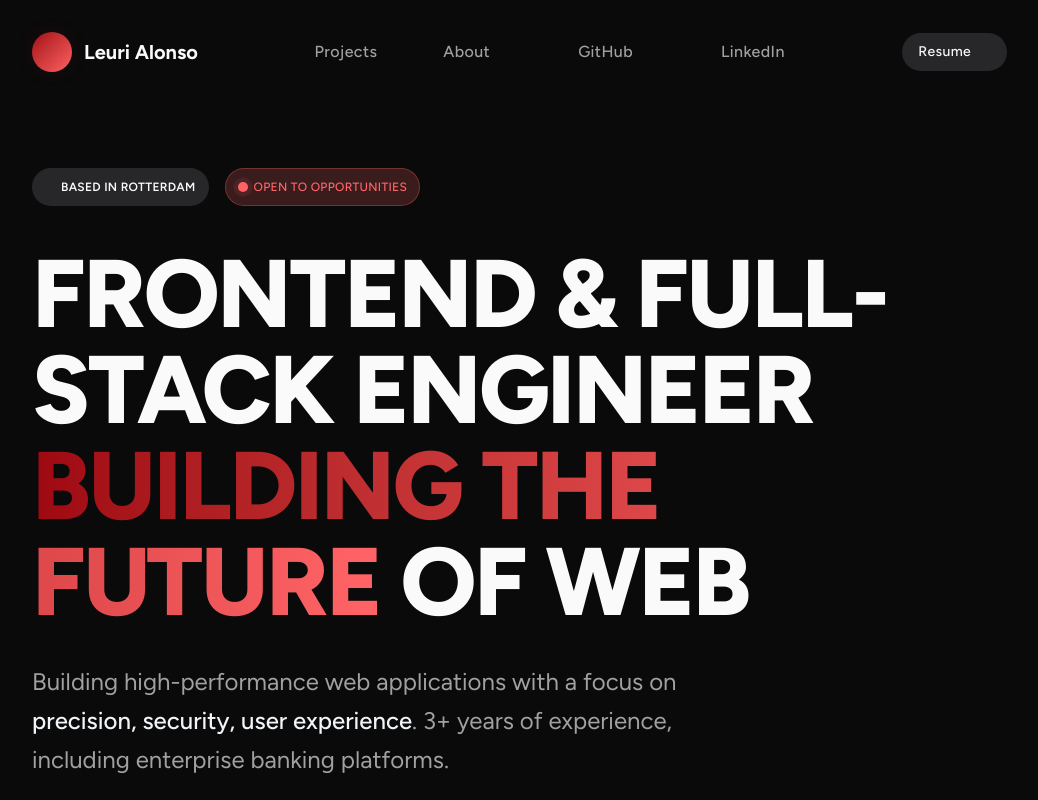
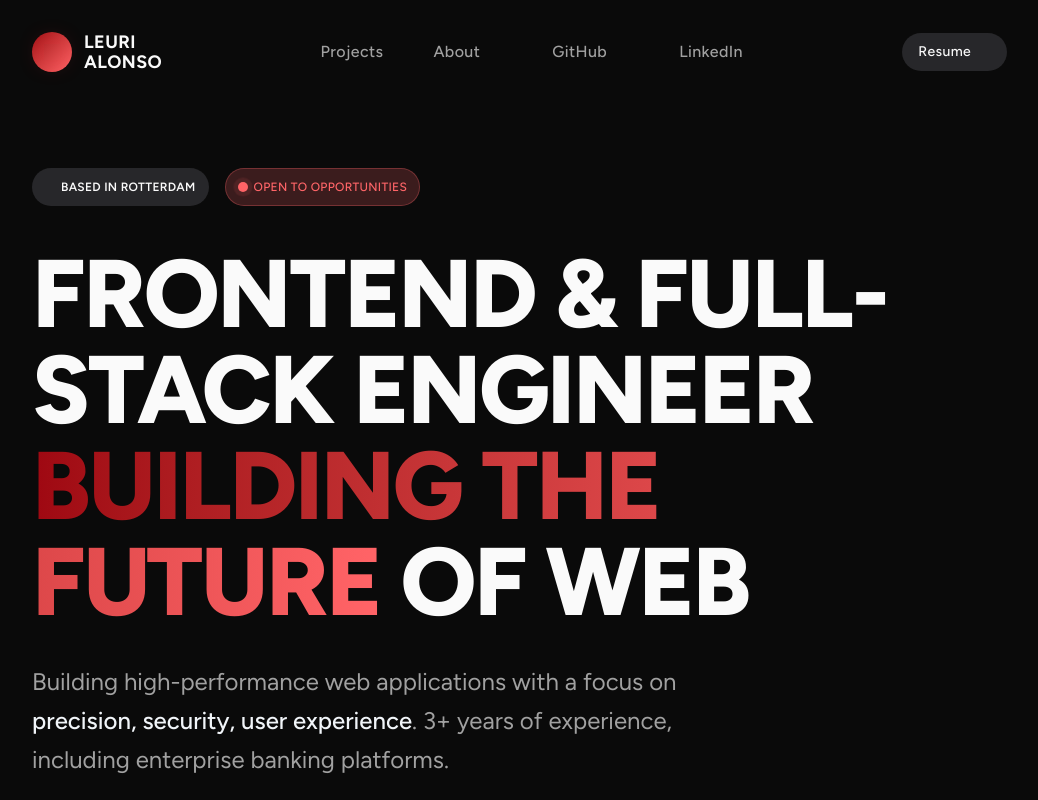
Before and after one commit to leuri17/portfolio, a Next.js app: page / in a window 1280 px wide. Shown: the top 800 px of the page, without its empty margins (120-1158 px from the left). Built offline with nearby package versions, Linux system fonts and the light colour scheme; some icons are missing.

Commit message:
fix: header responsive

```diff
--- a/src/components/layout/Header.tsx
+++ b/src/components/layout/Header.tsx
@@ -15,7 +15,9 @@ const Header = () => {
           <HugeiconsIcon icon={CommandLineIcon} strokeWidth={2} className="shadow-[0_0_25px] shadow-red-500/45" />
         </div>
 
-        <h1 className="text-xl font-bold">Leuri Alonso</h1>
+        <h1 className="text-lg font-bold uppercase leading-5 tracking-wide line-clamp-2">
+          Leuri <span className="md:block">Alonso</span>
+        </h1>
       </div>
 
       <Navbar />
--- a/src/components/layout/Navbar.tsx
+++ b/src/components/layout/Navbar.tsx
@@ -19,7 +19,7 @@ const navLinks: Array<navLink> = [
 const Navbar = () => {
   return (
     <nav className="hidden md:block">
-      <ul className="flex items-center gap-10 text-sm font-medium text-muted-foreground">
+      <ul className="flex items-center text-sm font-medium text-muted-foreground lg:gap-6">
         {navLinks.map((link) => (
           <li key={link.href}>
             <LinkButton href={link.href} variant="link" label={link.label} icon={link.icon} />
--- a/src/components/ui/LinkButton.tsx
+++ b/src/components/ui/LinkButton.tsx
@@ -51,7 +51,7 @@ const LinkButton = ({
       }}
     >
       <span className="tracking-wide">{label}</span>
-      {icon && <HugeiconsIcon icon={icon} strokeWidth={isLink ? 2 : 2.5} className="hidden sm:block" />}
+      {icon && <HugeiconsIcon icon={icon} strokeWidth={isLink ? 2 : 2.5} />}
     </a>
   );
 };
```
